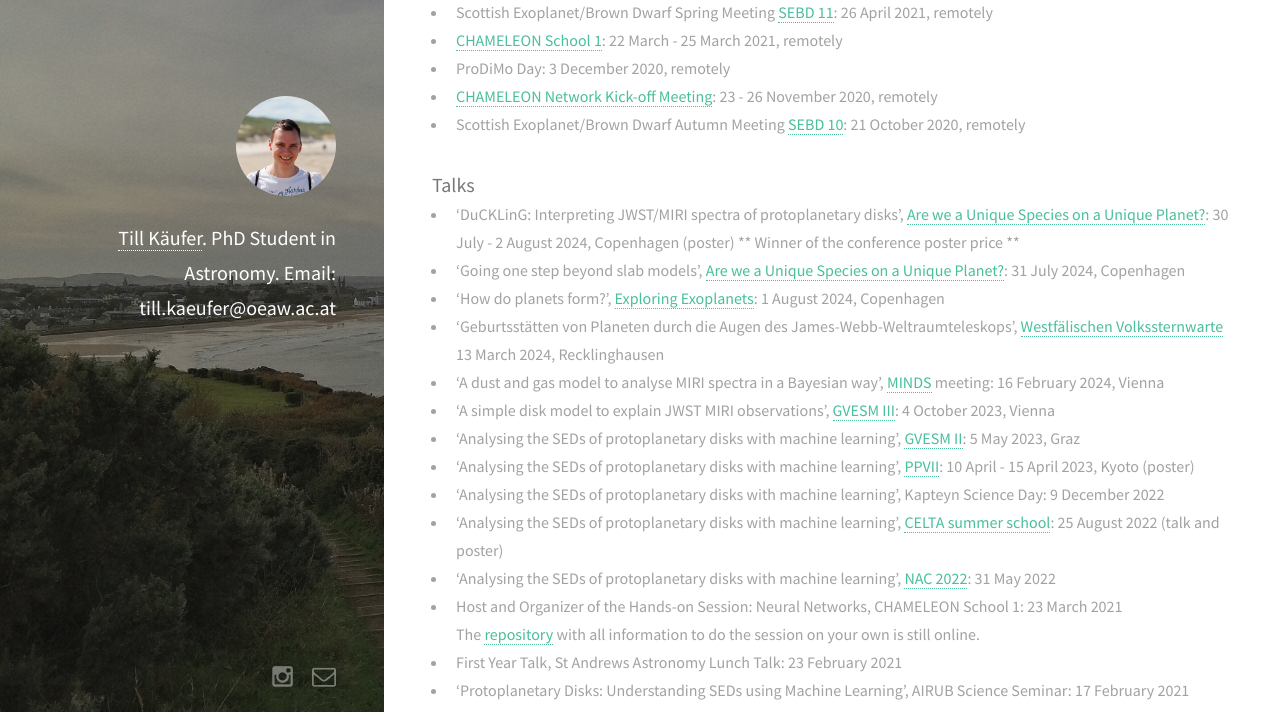
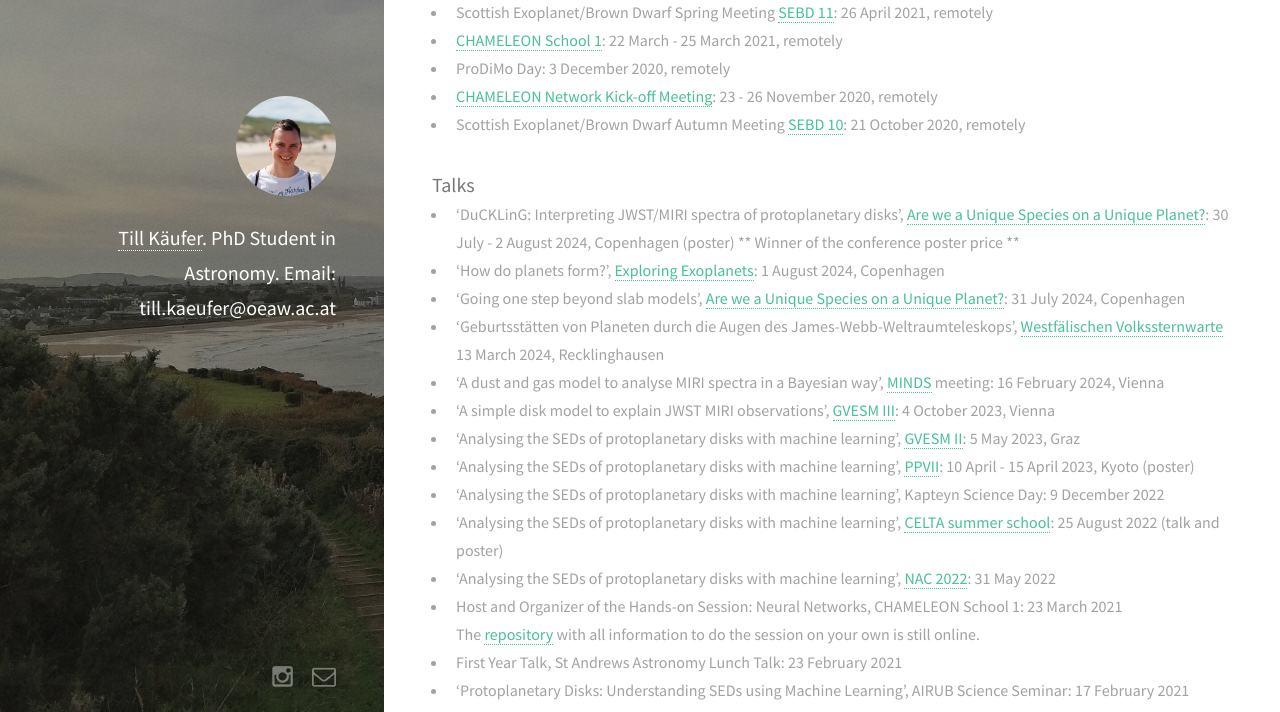
Before and after one commit to tillkaeufer/tillkaeufer.github.io, a Jekyll site: the page built from _posts/2020-10-06-talks.markdown, in a window 1280 px wide and 900 px high, scrolled down 1404 px, cut to the strip 0-712 px from the top of the window. Built offline with Jekyll 4.4.1, drawn with Linux system fonts in a browser that asks for light colours; nearby versions of some CDN libraries.

Commit message:
change order

```diff
--- a/_posts/2020-10-06-talks.markdown
+++ b/_posts/2020-10-06-talks.markdown
@@ -41,8 +41,8 @@ permalink: 'events'
 
 
 - 'DuCKLinG: Interpreting JWST/MIRI spectra of protoplanetary disks', [Are we a Unique Species on a Unique Planet?](https://cels.nbi.ku.dk/english/conference-cels): 30 July - 2 August 2024, Copenhagen (poster) ** Winner of the conference poster price **
+- 'How do planets form?', [Exploring Exoplanets](https://exploringexoplanets.eu/): 1 August 2024, Copenhagen
 - 'Going one step beyond slab models', [Are we a Unique Species on a Unique Planet?](https://cels.nbi.ku.dk/english/conference-cels): 31 July 2024, Copenhagen
-- 'How do planets form?', [Exploring Exoplanets](https://exploringexoplanets.eu/): 1 August 2024, Copenhagen
 - 'Geburtsstätten von Planeten durch die Augen des James-Webb-Weltraumteleskops', [Westfälischen Volkssternwarte](https://sternwarte-recklinghausen.de/) 13 March 2024, Recklinghausen
 - 'A dust and gas model to analyse MIRI spectra in a Bayesian way', [MINDS](https://minds.cab.inta-csic.es/) meeting: 16 February 2024, Vienna
 - 'A simple disk model to explain JWST MIRI observations', [GVESM III](https://www.oeaw.ac.at/en/iwf/meetings/gvesm/gvesm-iii): 4 October 2023, Vienna
```
